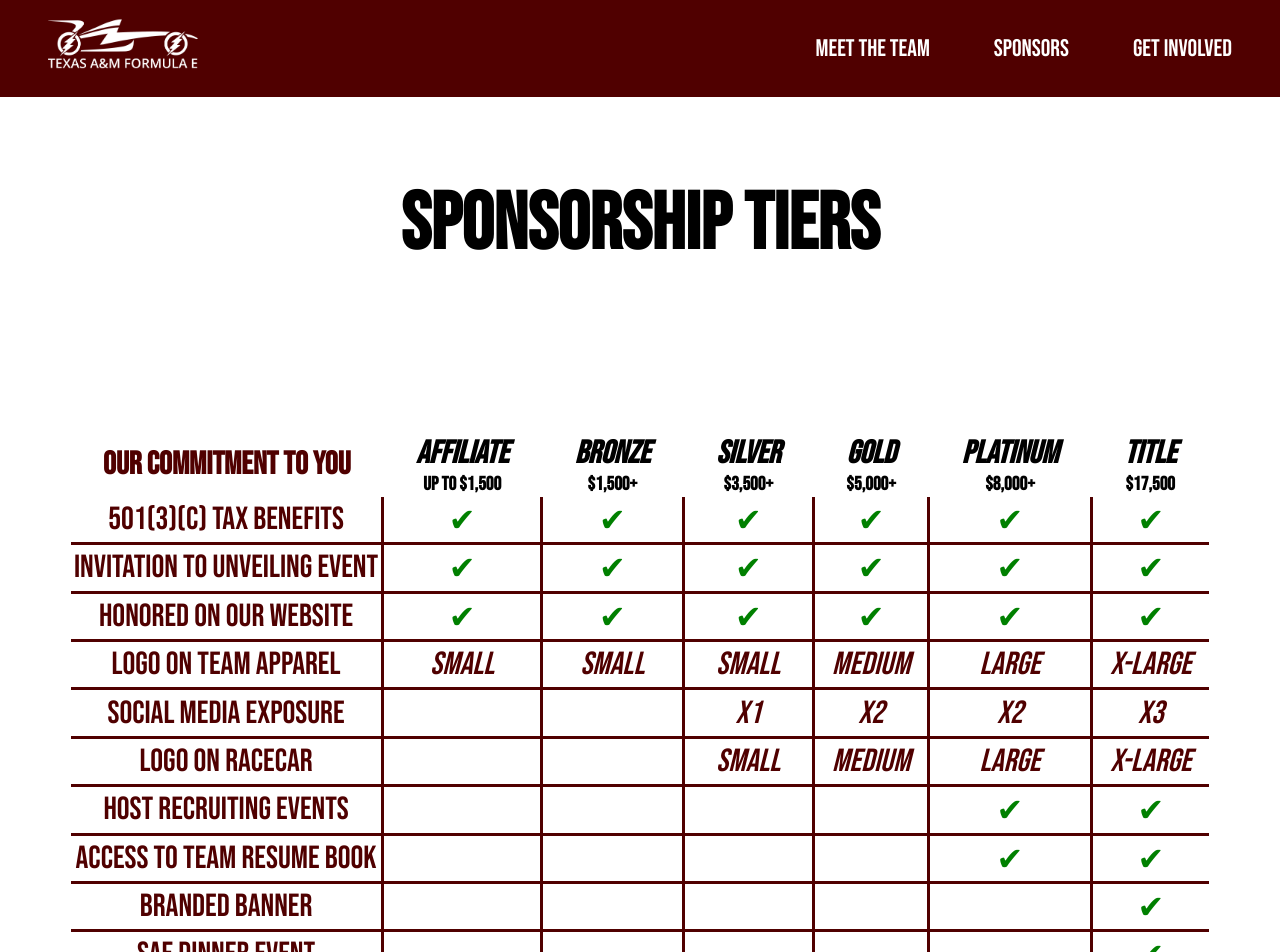
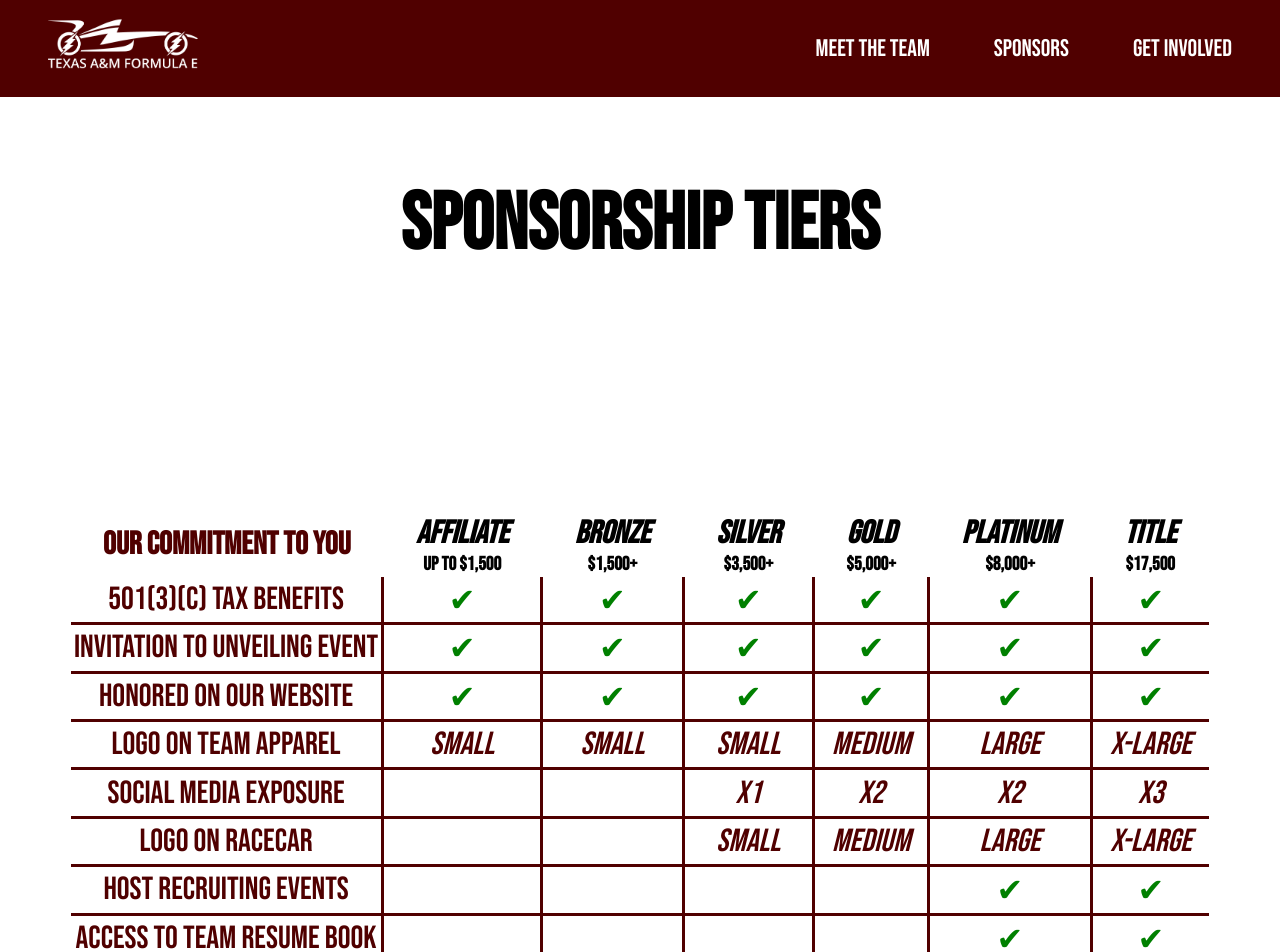
Before and after one commit to tamu-formula-cs/FSAE-EV-Site, a React (Vite) app: page /become-sponsors in a window 1280 px wide. Shown: the top 952 px of the page. Built offline with nearby package versions, Linux system fonts and the light colour scheme.

Commit message:
updated become sponsor page

```diff
--- a/src/pages/sponsors/becomeSponsors.css
+++ b/src/pages/sponsors/becomeSponsors.css
@@ -1,9 +1,18 @@
 /* Import the fonts from Google Fonts */
 @import url('https://fonts.googleapis.com/css2?family=Bebas+Neue&family=Inter:wght@400;700&display=swap');
 
+body {
+    -webkit-font-smoothing: antialiased;
+}
 
 :root {
     --maroon: #500000;
+}
+.sponsorship-tiers-table-container {
+    overflow-x: auto;
+    margin-top: 5rem;
+    margin-bottom: 5rem;
+    -webkit-overflow-scrolling: touch;
 }
 .sponsorship-tiers-table {
     border-collapse: collapse;
@@ -20,14 +29,7 @@
     padding: .2rem;
 }
 
-.sponsorship-tiers-table td {
-    border: 3px solid var(--maroon);
-    text-align: center;
-    vertical-align: middle;
-    padding: .2rem;
-}
 
-/* Remove the outer borders for the table */
 .sponsorship-tiers-table {
     border: none;
 }
@@ -188,6 +190,7 @@ button.become-sponsor-button:hover{
 /* end of button css */
 
 @media screen and (max-width: 768px){
+
     .sponsorship-tiers-table {
         width: 100%;
         overflow-x: auto;
--- a/src/pages/sponsors/becomeSponsors.jsx
+++ b/src/pages/sponsors/becomeSponsors.jsx
@@ -17,6 +17,7 @@ function SponsorshipTiers() {
       <Header />
       <div className="sponsorship-tiers">
         <h1 className="sponsors-title">SPONSORSHIP TIERS</h1>
+        <div className="sponsorship-tiers-table-container">
           <table className="sponsorship-tiers-table">
             <thead>
               <tr>
@@ -140,6 +141,7 @@ function SponsorshipTiers() {
               </tr>
             </tbody>
           </table>
+        </div>
         <div className="button-container">
           <button className="become-sponsor-button" onClick={handleSponsorClick}>BECOME A SPONSOR</button>
           <button className="become-sponsor-button" onClick={handleMoreInfoClick}>MORE INFORMATION</button>
```
Lines whose indentation alone changed are shown as unchanged.
